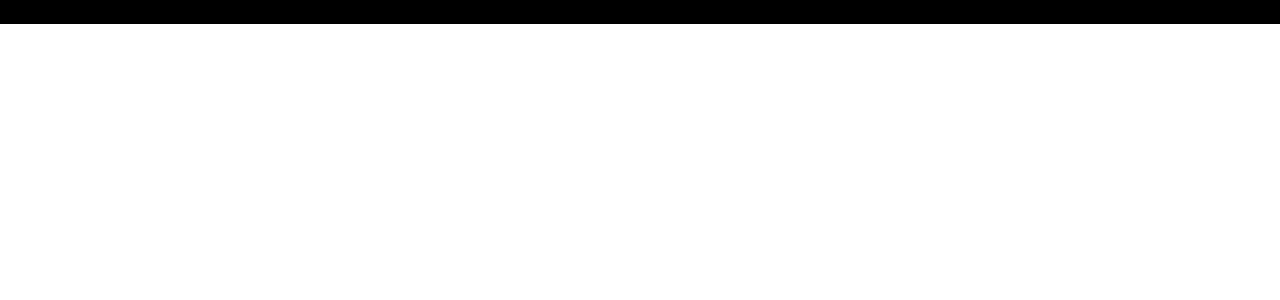
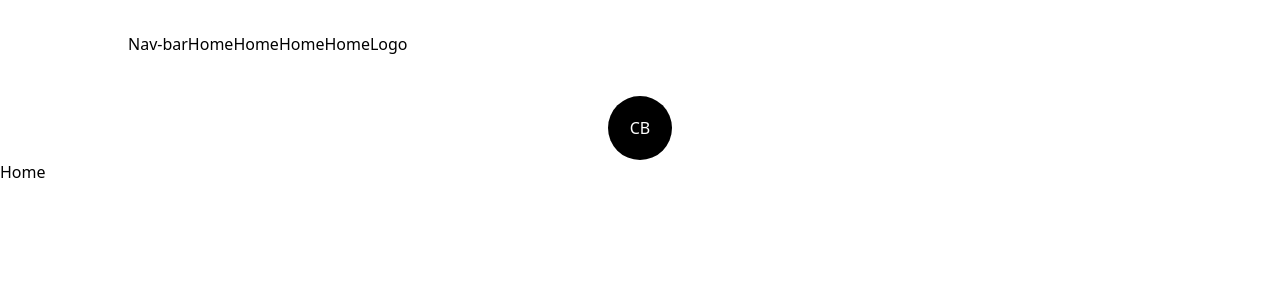
Before and after one commit to shimamaru/next.js-try, a Next.js app: page / in a window 1280 px wide. Shown: the top 300 px of the page. Built offline with nearby package versions, Linux system fonts and the light colour scheme.

Commit message:
ロゴの作成途中

```diff
--- /dev/null
+++ b/src/components/Logo.js
@@ -0,0 +1,22 @@
+import React from "react";
+import Link from "next/link";
+import { motion } from "framer-motion";
+
+const MotionLink = motion(Link);
+
+const Logo = () => {
+  return (
+    <div className="flex items-center justify-center mt-2">
+      <MotionLink  href="/" className="flex items-center justify-center w-16 h-16 rounded-full text-white bg-black"
+        whileHover={{
+          backgroundColor: ["#121212", "rgba(131,58,180,1)", "rgba(253,29,29,1)", "rgba(252,176,69,1)", "rgba(131,58,180,1)", "#121212"],
+          duration: 1,
+        }}
+      >
+        CB
+      </MotionLink>
+    </div>
+  );
+};
+
+export default Logo;
--- /dev/null
+++ b/src/components/NavBar.js
@@ -0,0 +1,21 @@
+import React from "react";
+import Link from "next/link";
+import Logo from "./Logo";
+
+const NavBar = () => {
+  return (
+    <header className="w-full px-32 py-8 flex items-center ">
+      Nav-bar
+      <nav>
+        <Link href="/">Home</Link>
+        <Link href="/about">Home</Link>
+        <Link href="/projects">Home</Link>
+        <Link href="/articles">Home</Link>
+      </nav>
+      <h2>Logo</h2>
+      <Link href="/" target={"_blank"}></Link>
+    </header>
+  );
+};
+
+export default NavBar;
--- a/src/pages/_app.js
+++ b/src/pages/_app.js
@@ -1,5 +1,7 @@
 import '@/styles/globals.css'
-import {Inter, Montserrat} from 'next/font/google'
+import { Inter, Montserrat } from 'next/font/google'
+import NavBar from '@/components/NavBar'
+import Logo from '@/components/Logo'
 
 const montserrat = Montserrat({ subsets: ['latin'] ,variables: "--font-mont",}
 )
@@ -8,8 +10,12 @@ const montserrat = Montserrat({ subsets: ['latin'] ,variables: "--font-mont",}
 export default function App({ Component, pageProps }) {
   return (
     <>
-      <main ></main>
-      <Component {...pageProps} />
+      <main>
+        <NavBar />
+        <Logo/>
+        <Component {...pageProps} />
+
+      </main>
     </>
   )
 }
--- a/src/pages/index.js
+++ b/src/pages/index.js
@@ -15,7 +15,7 @@ export default function Home() {
         <link rel="icon" href="/favicon.ico" />
       </Head>
       <main>
-        <div className='bg-black'>Home</div>
+        <div>Home</div>
       </main>
     </>
   )
```
